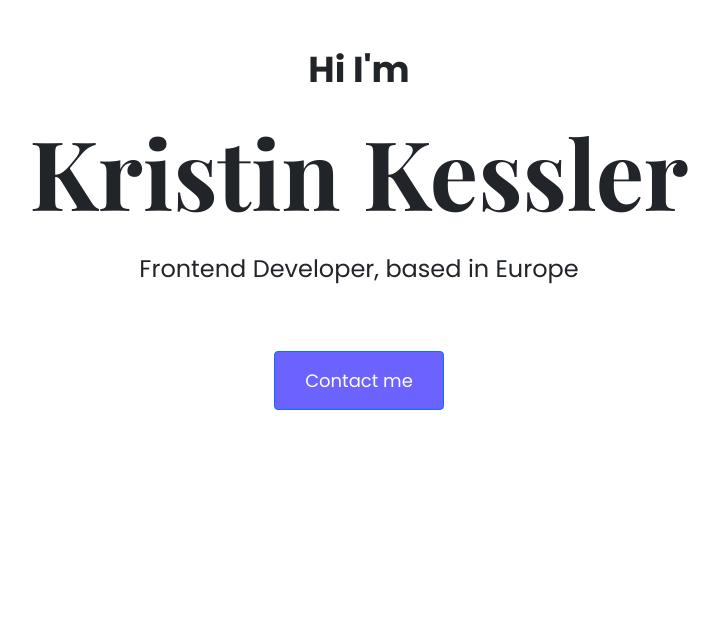
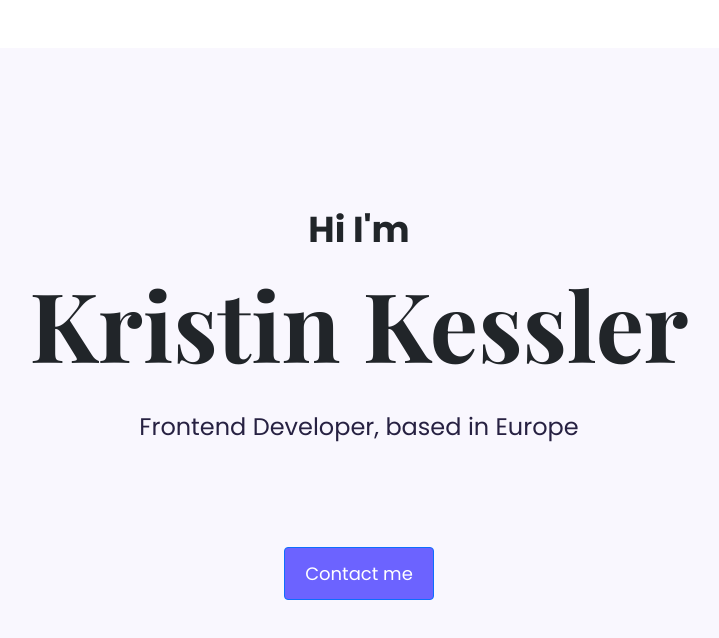
Before and after one commit to Krizz1103/Portfolio-project, a plain HTML site: page index.html in a window 1280 px wide. Shown: the whole page, without its empty margins (281-1000 px from the left). Drawn offline with nearby package versions, Linux system fonts and the light colour scheme.

Commit message:
Added CSS variables and updated CSS

```diff
--- a/index.html
+++ b/index.html
@@ -32,8 +32,10 @@
     <div class="hero mt-5">
       <h2>Hi I'm</h2>
       <h1>Kristin Kessler</h1>
-      <p>Frontend Developer, based in Europe</p>
-      <a href="" class="btn btn-primary mt-5">Contact me</a>
+      <p class="mb-5">Frontend Developer, based in Europe</p>
+      <div>
+        <a href="" class="btn btn-primary mt-5">Contact me</a>
+      </div>
     </div>
   </body>
 </html>
--- a/src/styles.css
+++ b/src/styles.css
@@ -1,30 +1,40 @@
+:root {
+  --primary-family: "Playfair Display", serif;
+  --secondary-family: "Poppins", sans-serif;
+}
+
 h1 {
-  font-family: "Playfair Display", serif;
+  font-family: var(--primary-family);
   font-size: 96px;
   font-weight: bold;
   line-height: 1.5;
 }
 
-h2 {
-  font-family: "Poppins", sans-serif;
+.hero h2 {
+  font-family: var(--secondary-family);
   font-size: 36px;
   font-weight: bold;
+  margin: 0;
 }
 
 p {
-  font-family: "Poppins", sans-serif;
+  font-family: var(--secondary-family);
   font-size: 24px;
-  color: 272142;
+  color: #272142;
+  font-weight: normal;
+  line-height: 2;
 }
 .hero {
   text-align: center;
-  background: F9F7FE;
+  background: #f9f7fe;
+  padding: 160px 20px;
 }
 .btn-primary {
-  padding: 15px 30px;
-  font-family: "Poppins", sans-serif;
+  padding: 12px 20px;
+  font-family: var(--secondary-family);
   font-size: 18px;
   color: white;
   background: #6c63ff;
   border-radius: 4px;
+  line-height: 27px;
 }
```
